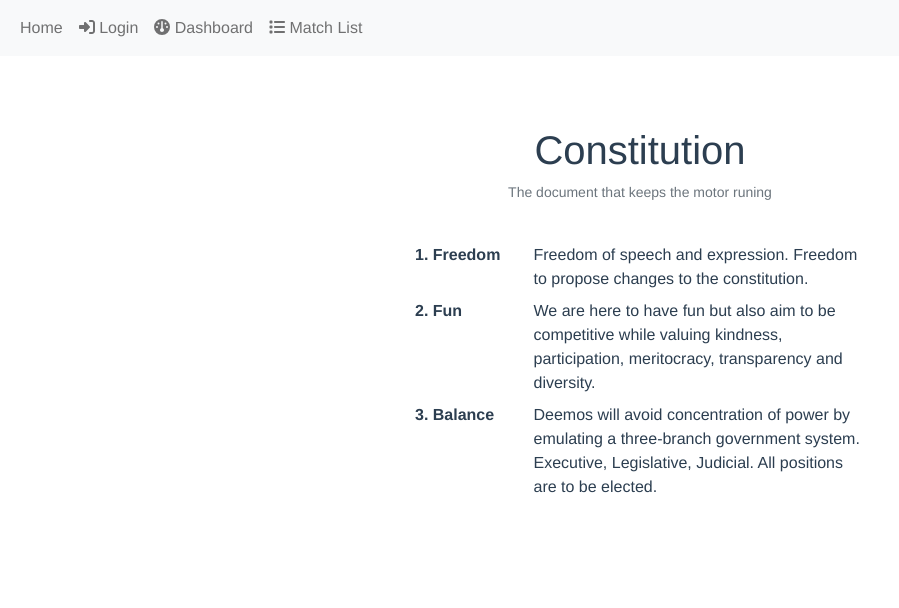
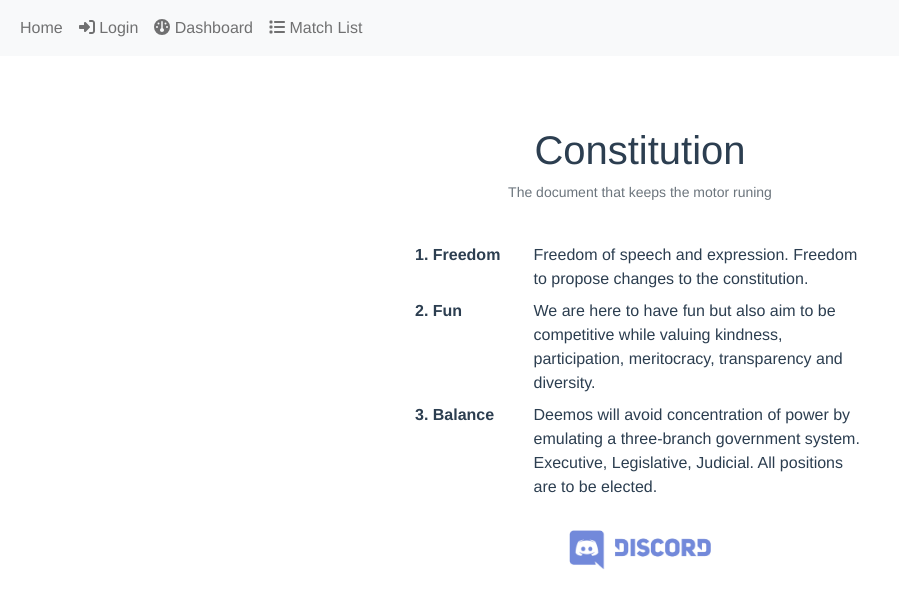
Before and after one commit to joobei/clanboy, a Vue app: page / in a window 1280 px wide. Shown: the top 608 px of the page, without its empty margins (0-899 px from the left). Built offline with nearby package versions, Linux system fonts and the light colour scheme.

Commit message:
added discord link

```diff
--- a/src/components/Home.vue
+++ b/src/components/Home.vue
@@ -23,6 +23,7 @@
         to be elected.
       </dd>
     </dl>
+    <a href="https://discord.gg/mSqPUzg7kt"><img src="@/assets/discord_logo.png" style="display:block;width:150px;margin-left:auto;margin-right:auto" target="new"/></a>
   </div>
 </template>
 <script>
```
Also changed, not shown: src/assets/discord_logo.png (added).
